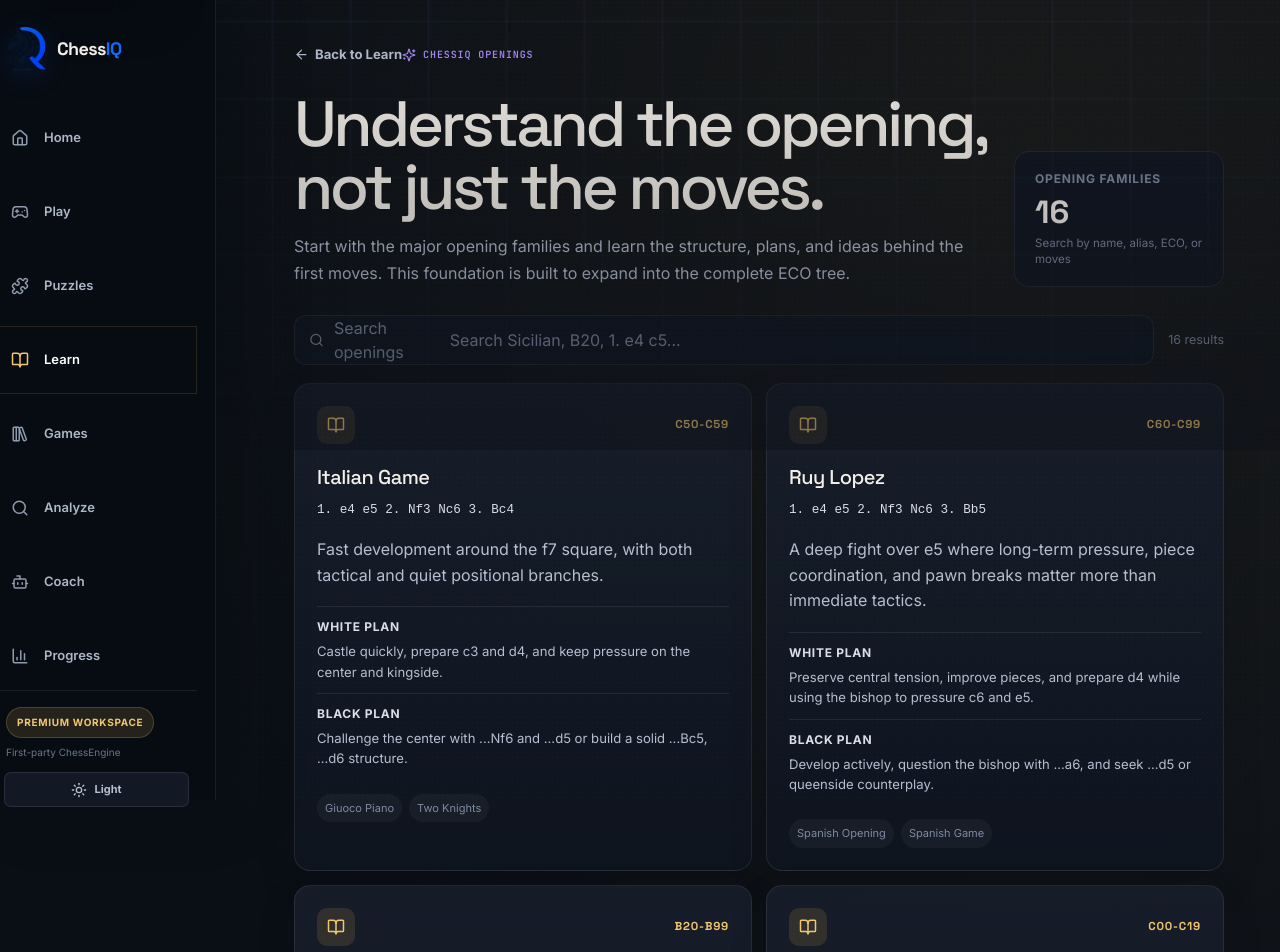
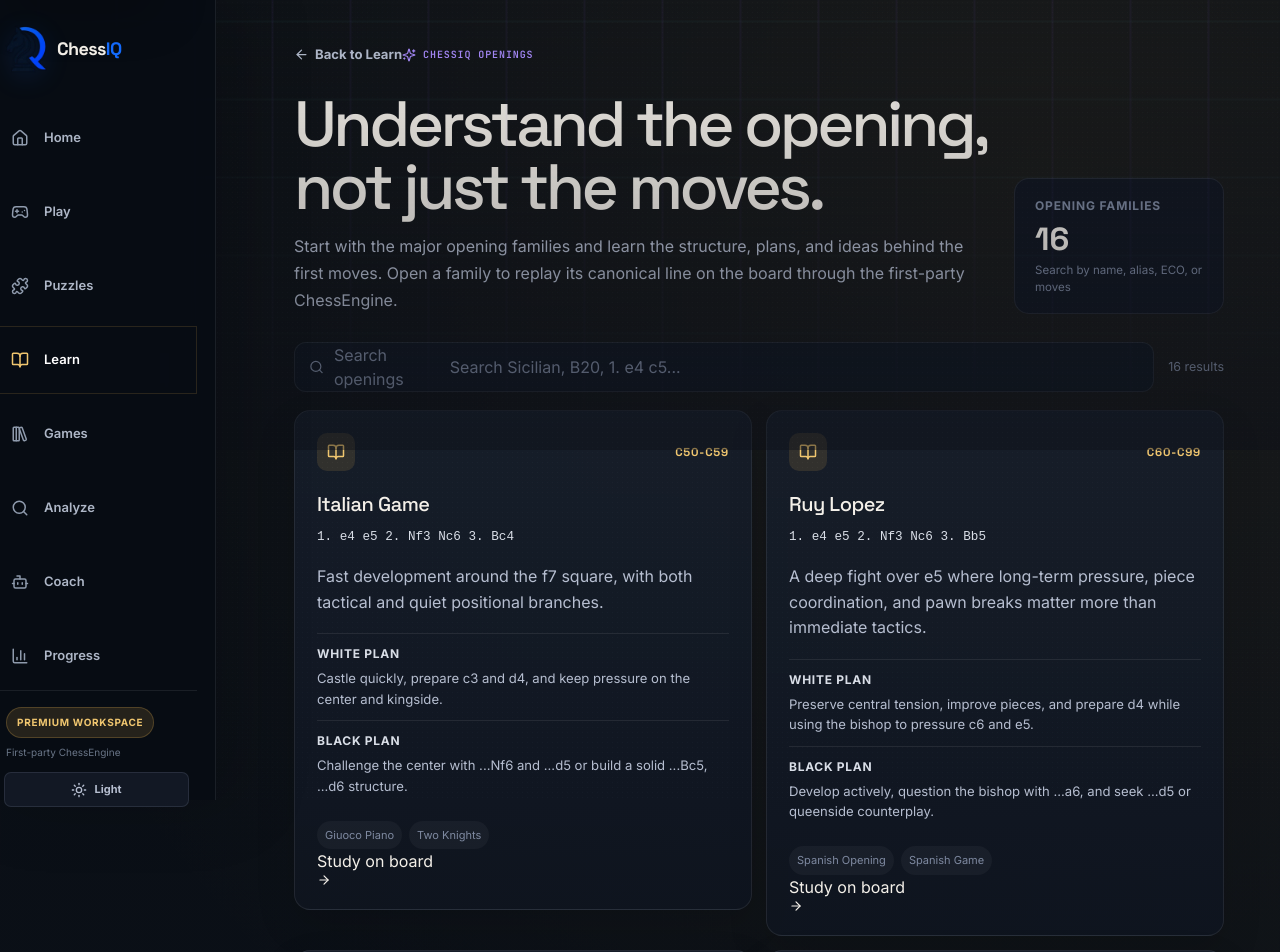
Before and after one commit to Adam-Ghanem/ChessEngine, a React (Vite) app in the folder web/client/: page /learn/openings in a window 1280 px wide. Shown: the top 952 px of the page. Built offline with nearby package versions, Linux system fonts and the light colour scheme.

Commit message:
feat(web): link opening families to study workspace

```diff
--- a/web/client/src/pages/Openings.tsx
+++ b/web/client/src/pages/Openings.tsx
@@ -1,5 +1,5 @@
 import { useMemo, useState } from "react";
-import { ArrowLeft, BookOpen, Search, Sparkles, Target } from "lucide-react";
+import { ArrowLeft, ArrowRight, BookOpen, Search, Sparkles, Target } from "lucide-react";
 import { Link } from "wouter";
 import { BrandMark } from "@/components/BrandMark";
 import { ProductHeader } from "@/components/ProductHeader";
@@ -20,7 +20,7 @@ export default function Openings() {
             <Link href="/learn" className="openings-back"><ArrowLeft size={15} /> Back to Learn</Link>
             <div className="analysis-hero-kicker"><Sparkles size={14} /> ChessIQ Openings</div>
             <h1>Understand the opening, not just the moves.</h1>
-            <p>Start with the major opening families and learn the structure, plans, and ideas behind the first moves. This foundation is built to expand into the complete ECO tree.</p>
+            <p>Start with the major opening families and learn the structure, plans, and ideas behind the first moves. Open a family to replay its canonical line on the board through the first-party ChessEngine.</p>
           </div>
           <div className="openings-hero-stat" aria-label={`${openingFamilies.length} opening families available`}>
             <span>Opening families</span>
@@ -47,7 +47,8 @@ export default function Openings() {
         {results.length ? (
           <section className="openings-grid" aria-label="Opening families">
             {results.map((opening) => (
-              <article className="opening-card" key={opening.id}>
+              <Link key={opening.id} href={`/learn/openings/${opening.id}`} className="opening-card-link" aria-label={`Study ${opening.name}`}>
+                <article className="opening-card">
                   <header>
                     <span className="opening-icon"><BookOpen size={18} /></span>
                     <span className="opening-eco">{opening.eco}</span>
@@ -66,7 +67,9 @@ export default function Openings() {
                   <div className="opening-aliases" aria-label={`Related names for ${opening.name}`}>
                     {opening.aliases.slice(0, 3).map((alias) => <span key={alias}>{alias}</span>)}
                   </div>
+                  <span className="opening-study-link">Study on board <ArrowRight size={14} /></span>
                 </article>
+              </Link>
             ))}
           </section>
         ) : (
```
Lines whose indentation alone changed are shown as unchanged.
